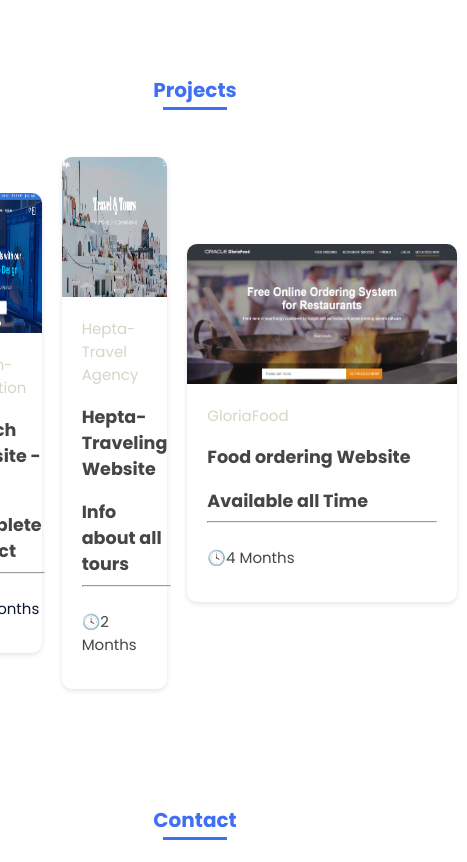
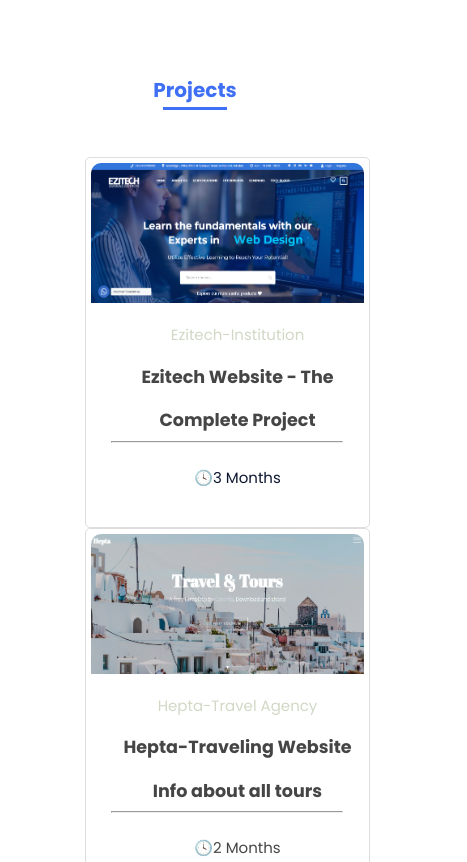
Before and after one commit to IfrahSarfraz/personal-portfolio-website, a plain HTML site: page index.html in a window 390 px wide. Shown: the part 2140-3002 px from the top of the page, 467 px wide, since content can reach past the window. Drawn offline with nearby package versions, Linux system fonts and the light colour scheme.

Commit message:
index.css
add media queries

```diff
--- a/index.css
+++ b/index.css
@@ -322,21 +322,53 @@ body.dark-mode header  {
     row-gap: 1.5rem;
   }
 .container-project {
-    display: flex;
-    justify-content: center;
-    align-items: center;
-    padding: 10px;
+    display: grid;
+    grid-template-columns: repeat(auto-fit, minmax(150px, 1fr));
+    gap: 0px;
+    padding: 20px;
+    max-width: 100%;
+    margin-left: 65px;
 }
 
 .project {
     background-color: #fff;
-    border-radius: 10px;
-    box-shadow: 0 2px 5px rgba(0, 0, 0, 0.1);
-    margin: 10px;
+    border: 1px solid #ddd;
     padding: 0px;
-    text-align: left;
-    width: 270px;
-     position: relative;
+    border-radius: 5px;
+    text-align: center;
+    max-width: 350px;
+    margin: auto 0px;
+}
+
+/* Responsive adjustments */
+@media (max-width: 1024px) {
+    .container-project {
+        grid-template-columns: repeat(auto-fit, minmax(250px, 1fr));
+    }
+
+    .project {
+        padding: 10px;
+    }
+}
+
+@media (max-width: 768px) {
+    .container-project {
+        grid-template-columns: repeat(auto-fit, minmax(200px, 1fr));
+    }
+
+    .project {
+        padding: 8px;
+    }
+}
+
+@media (max-width: 480px) {
+    .container-project {
+        grid-template-columns: 1fr;
+    }
+
+    .project {
+        padding: 5px;
+    }
 }
 
 .project img {
```
